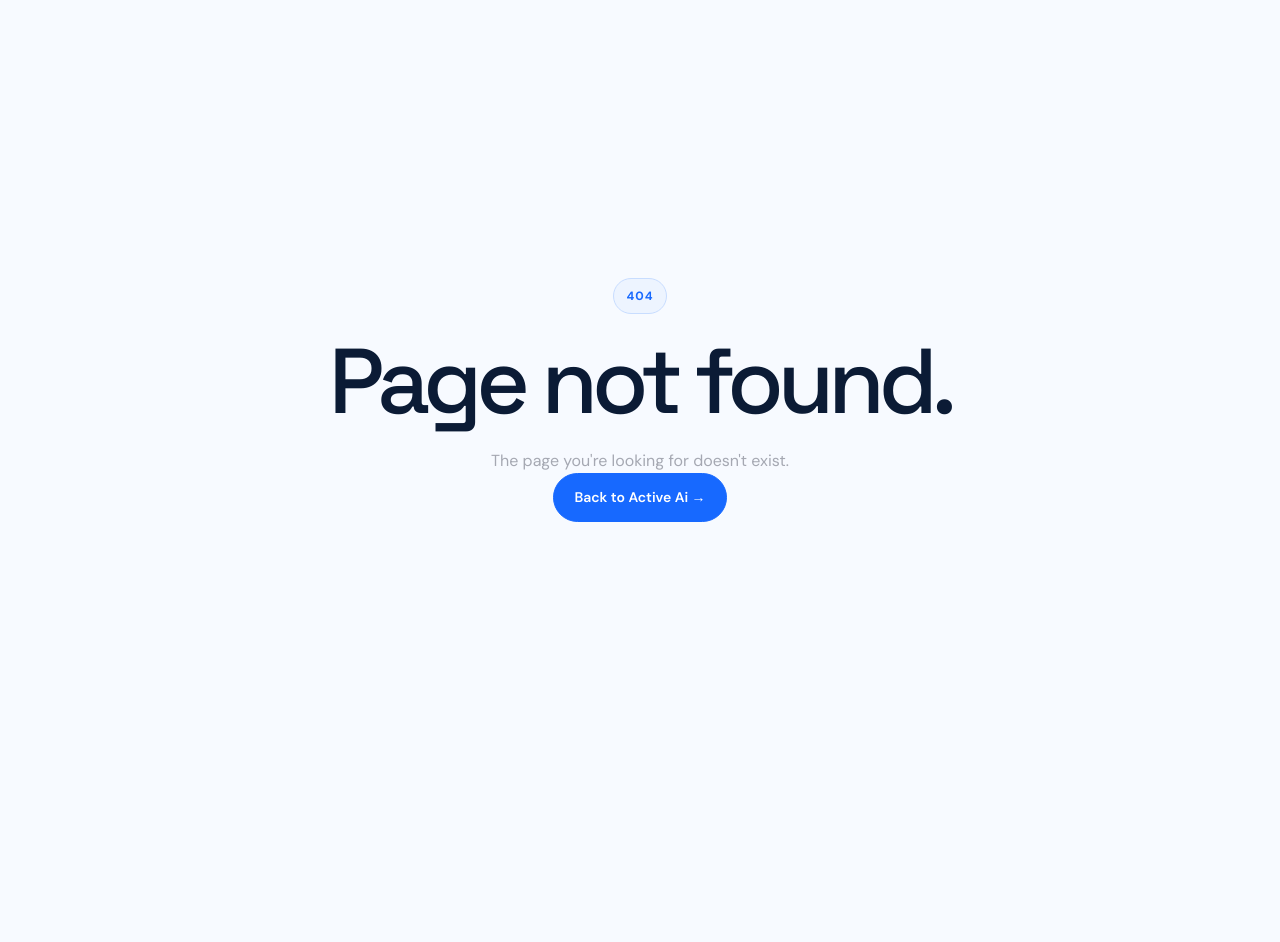
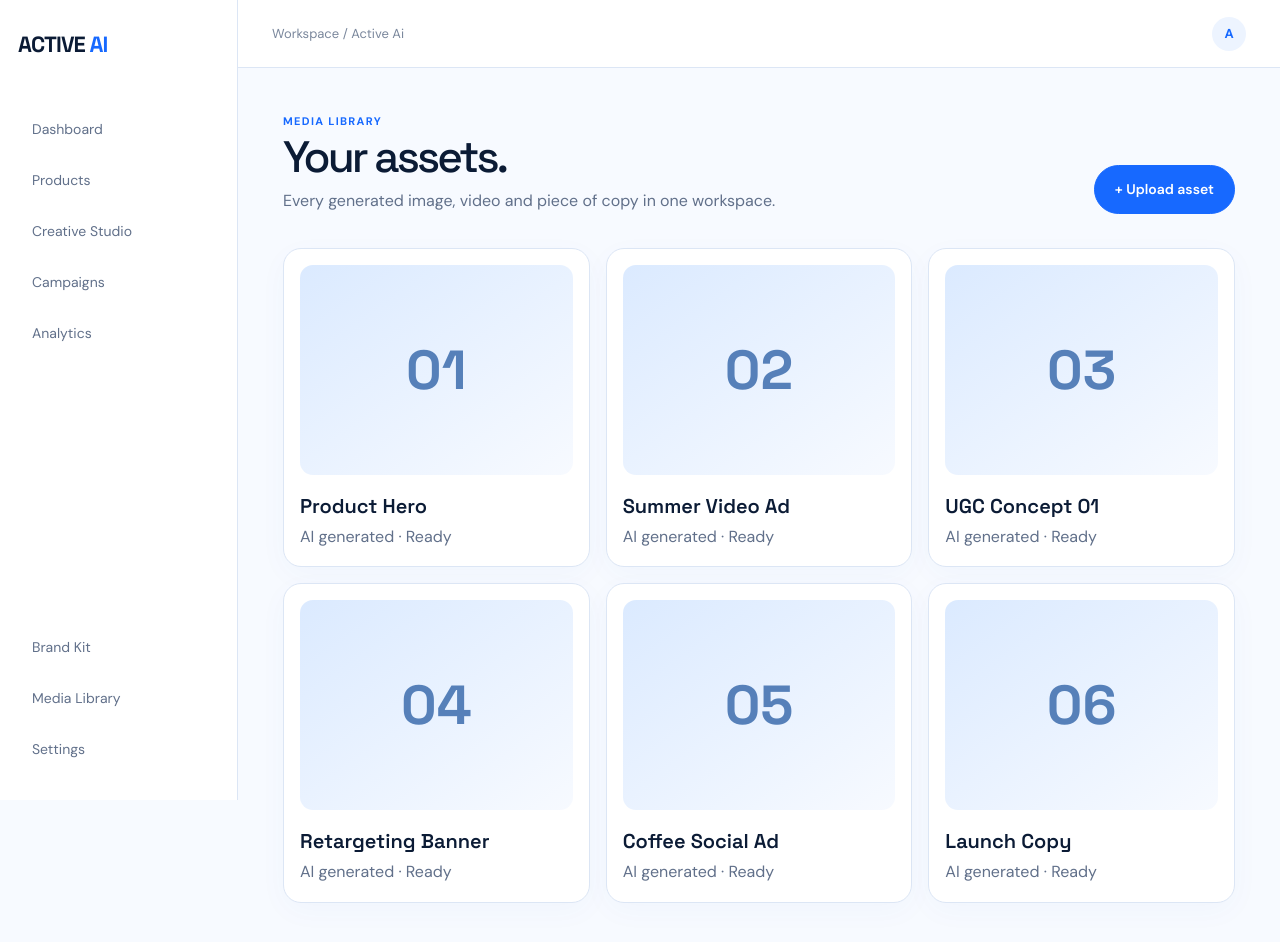
Before and after one commit to active9ltd/active-ai, a Next.js app: page /dashboard/media in a window 1280 px wide. Before the commit this address had no page. Shown: the top 942 px of the page. Before the commit the page ends 800 px from the top, so only its background shows below. Built offline with nearby package versions, Linux system fonts and the light colour scheme.

Commit message:
feat: add Media Library page

```diff
--- /dev/null
+++ b/app/dashboard/media/page.tsx
@@ -0,0 +1,2 @@
+const assets=['Product Hero','Summer Video Ad','UGC Concept 01','Retargeting Banner','Coffee Social Ad','Launch Copy'];
+export default function Media(){return <main className="dashboard-page"><div className="page-heading"><div><p className="kicker">MEDIA LIBRARY</p><h1>Your assets.</h1><p className="muted">Every generated image, video and piece of copy in one workspace.</p></div><button className="btn btn-primary">+ Upload asset</button></div><div className="product-grid">{assets.map((name,i)=><article className="product-card" key={name}><div className="product-image">{String(i+1).padStart(2,'0')}</div><h2>{name}</h2><p className="muted">AI generated · Ready</p></article>)}</div></main>}
```
